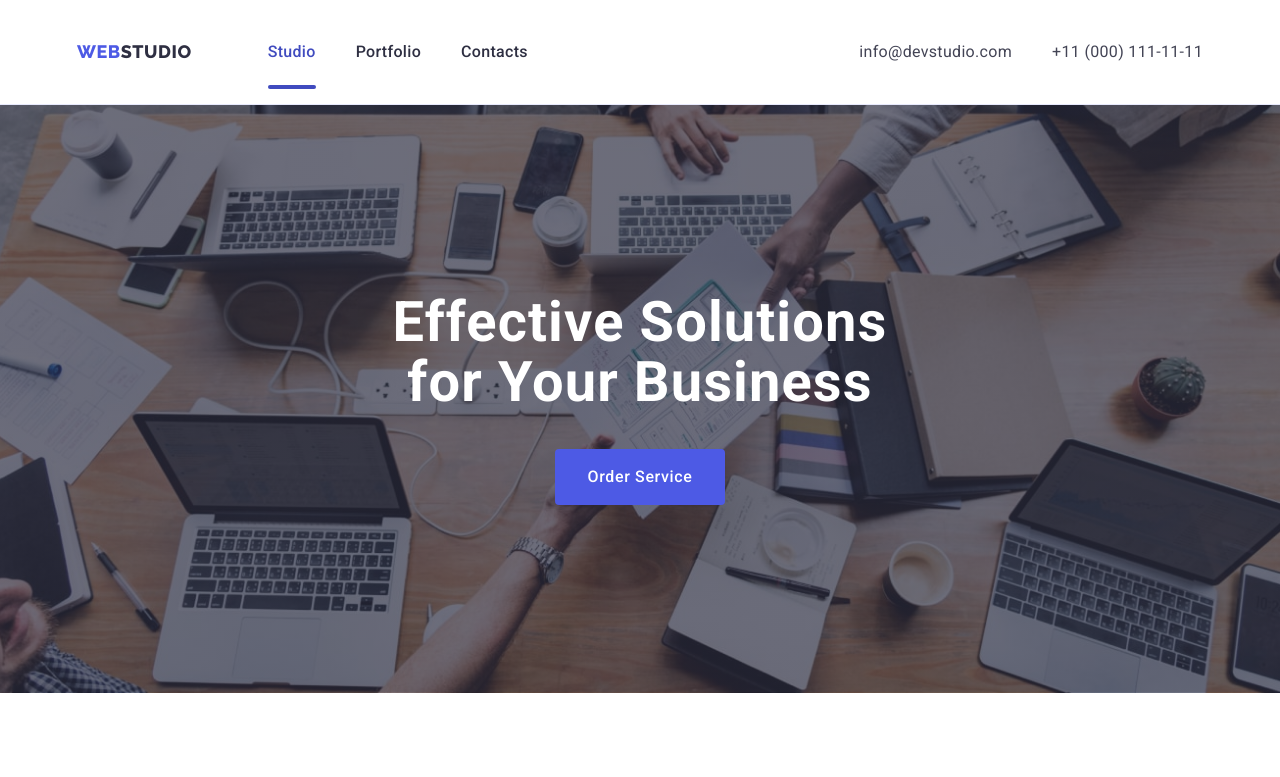
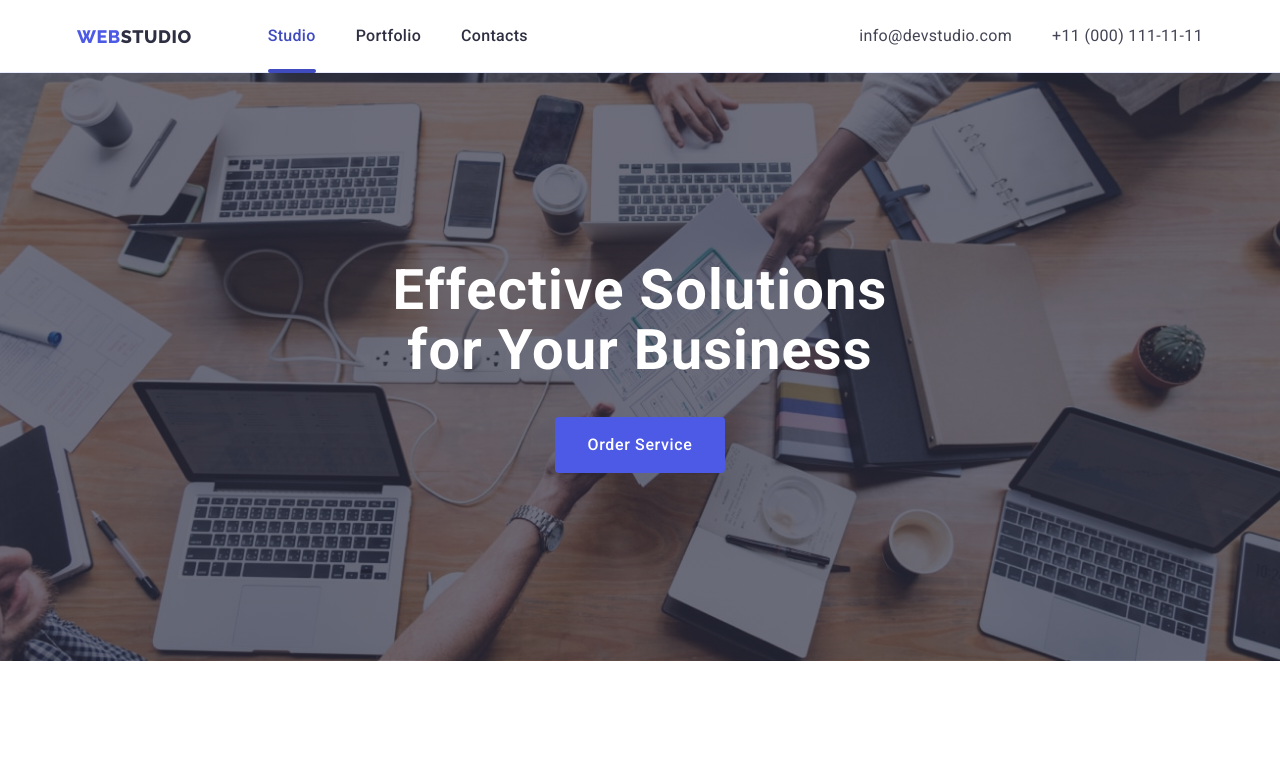
Before and after one commit to NikOvchinnik/goit-markup-hw-06, a plain HTML site: page index.html in a window 1280 px wide. Shown: the top 777 px of the page. Drawn offline with nearby package versions, Linux system fonts and the light colour scheme.

Commit message:
desktop 1.2

```diff
--- a/css/media.css
+++ b/css/media.css
@@ -87,8 +87,9 @@
 
   .header-address {
     margin-left: auto;
-    display: block;
-    padding: 16px 0;
+    display: flex;
+    justify-content: center;
+    align-items: center;
   }
 
   .header-address-list {
```
